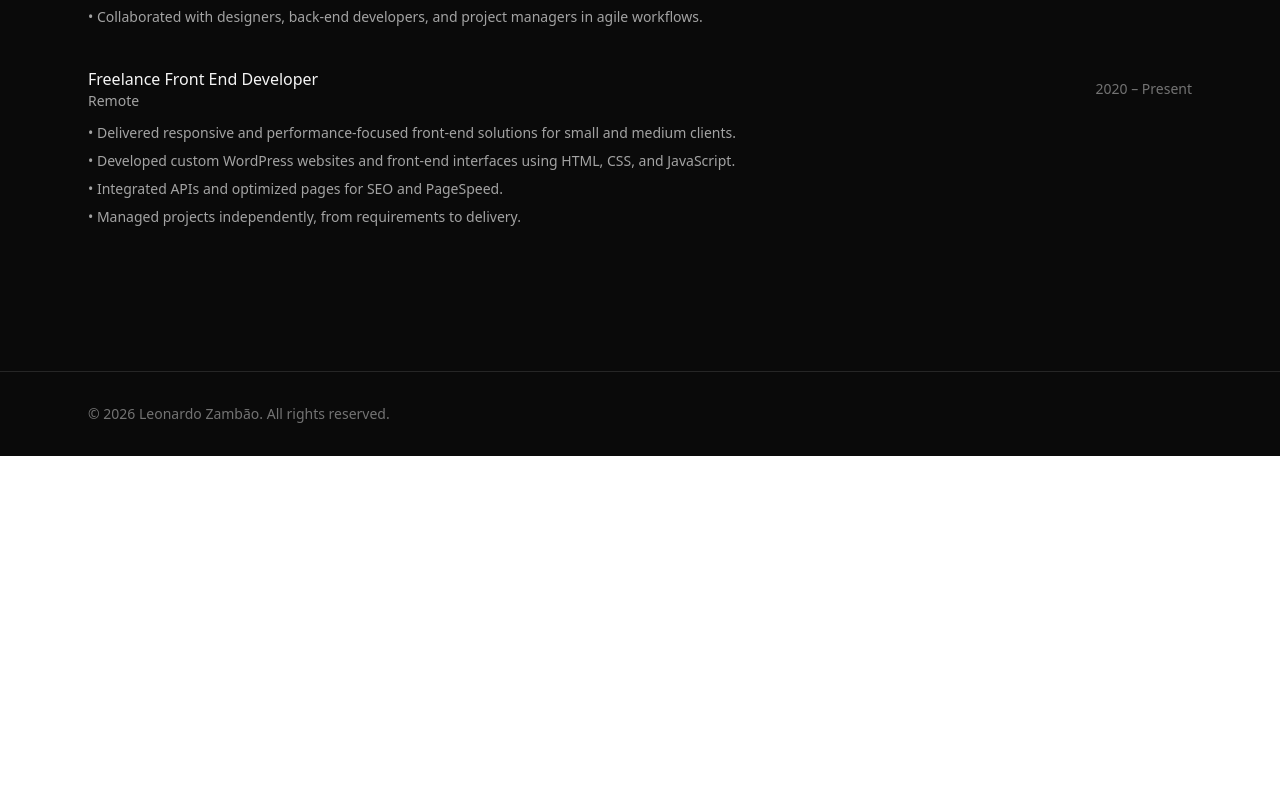
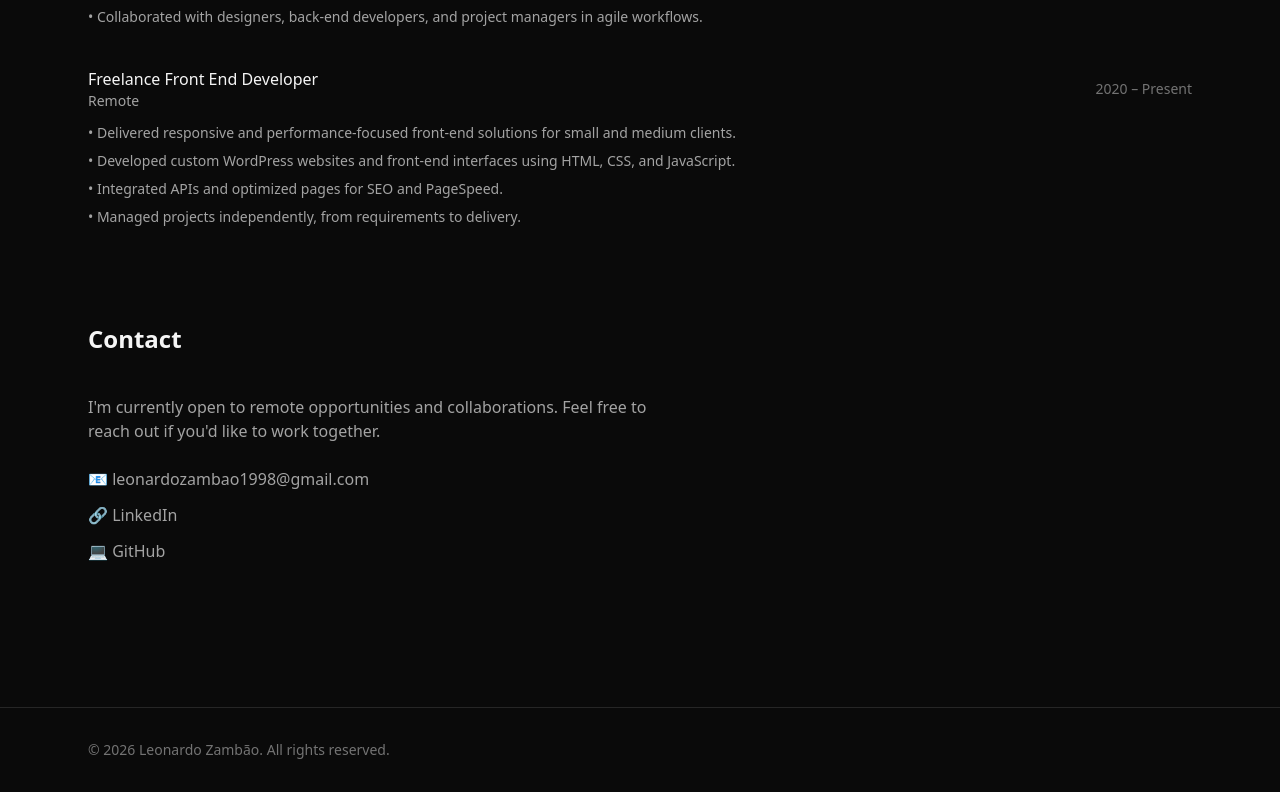
Before and after one commit to leonardozambao/portfolio, a React (Vite) app: page / in a window 1280 px wide. Shown: the part 1802-2594 px from the top of the page. Before the commit the page ends 2258 px from the top, so only its background shows below. Built offline with nearby package versions, Linux system fonts and the light colour scheme.

Commit message:
section contact

```diff
--- a/src/App.jsx
+++ b/src/App.jsx
@@ -4,6 +4,7 @@ import Hero from "./components/sections/Hero";
 import Projects from "./components/sections/Projects";
 import Skills from "./components/sections/Skills";
 import Experience from "./components/sections/Experience";
+import Contact from "./components/sections/Contact";
 
 export default function App() {
   return (
@@ -14,6 +15,7 @@ export default function App() {
         <Projects />
         <Skills />
         <Experience />
+        <Contact />
       </main>
       <Footer />
     </div>
--- /dev/null
+++ b/src/components/sections/Contact.jsx
@@ -0,0 +1,44 @@
+import Section from "../ui/Section";
+import SectionTitle from "../ui/SectionTitle";
+
+export default function Contact() {
+  return (
+    <Section id="contact">
+      <SectionTitle>Contact</SectionTitle>
+
+      <div className="max-w-xl space-y-6 text-neutral-400">
+        <p>
+          I'm currently open to remote opportunities and collaborations. Feel
+          free to reach out if you'd like to work together.
+        </p>
+
+        <div className="space-y-3">
+          <a
+            href="mailto:leonardozambao1998@gmail.com"
+            className="block hover:text-white transition"
+          >
+            📧 leonardozambao1998@gmail.com
+          </a>
+
+          <a
+            href="https://www.linkedin.com/in/leonardo-zamb%C3%A3o-31b051160/"
+            target="_blank"
+            rel="noreferrer"
+            className="block hover:text-white transition"
+          >
+            🔗 LinkedIn
+          </a>
+
+          <a
+            href="https://github.com/leonardozambao"
+            target="_blank"
+            rel="noreferrer"
+            className="block hover:text-white transition"
+          >
+            💻 GitHub
+          </a>
+        </div>
+      </div>
+    </Section>
+  );
+}
```
